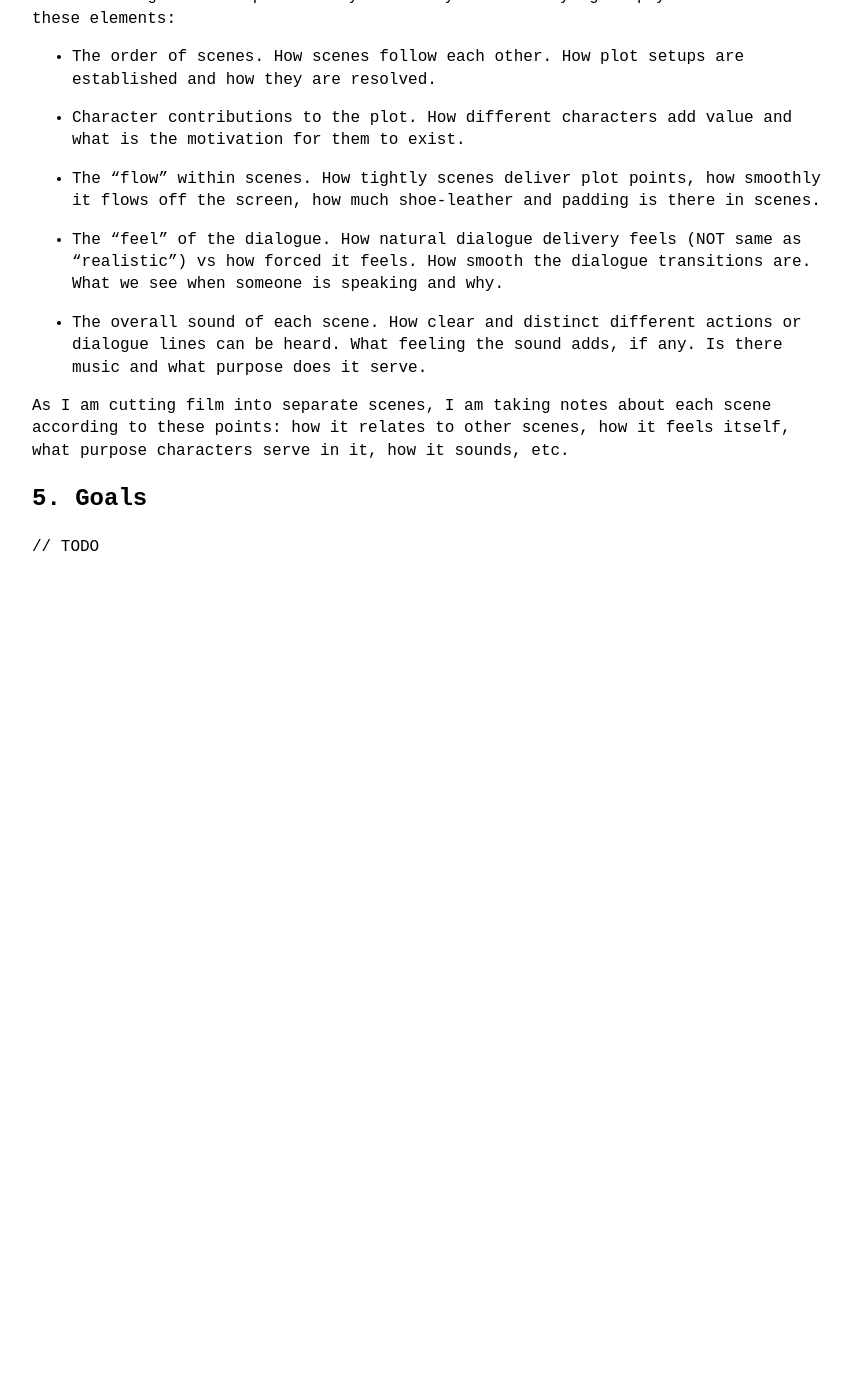
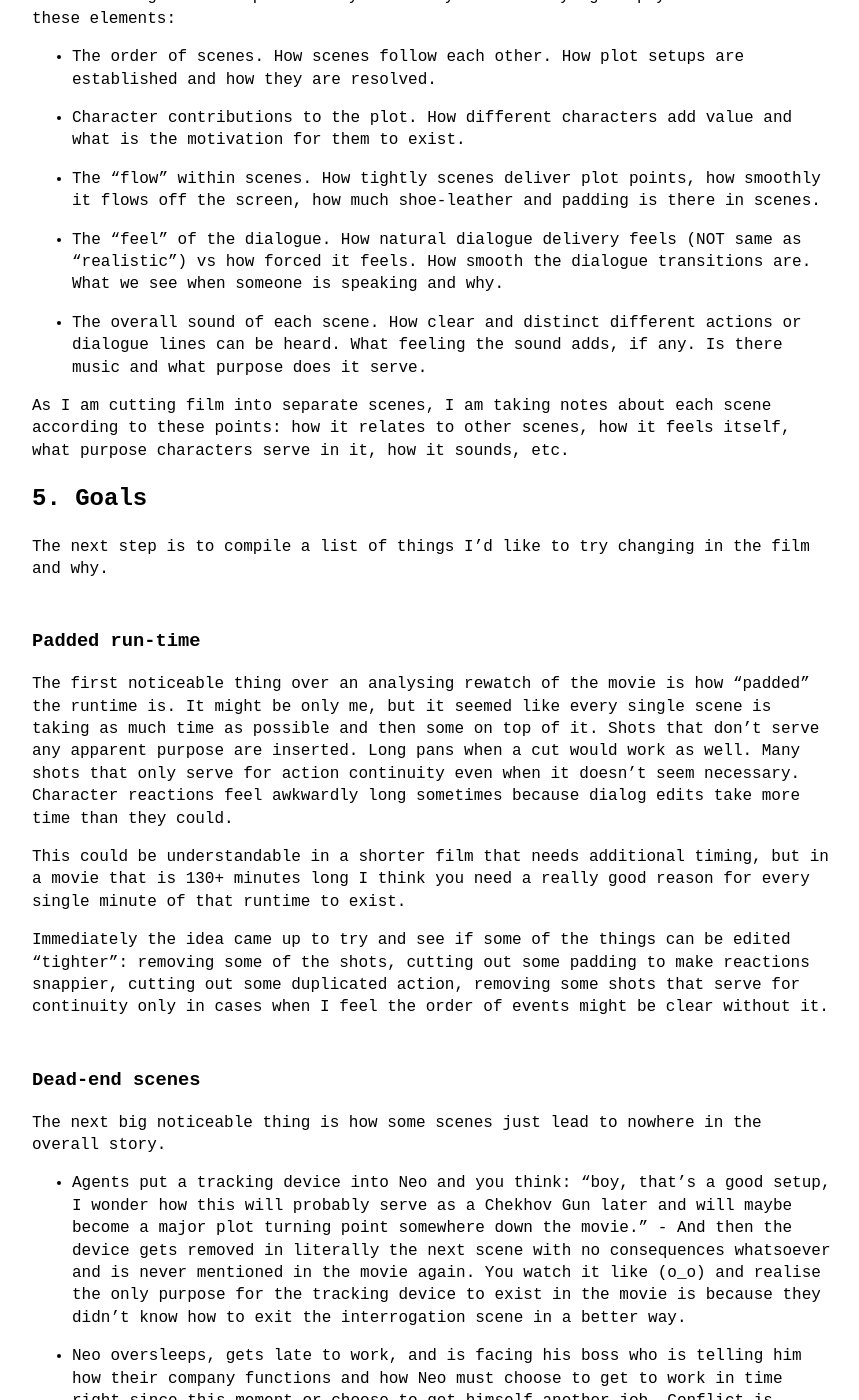
Before and after one commit to lzedith/lzedith.github.io, a Jekyll site: the page built from _posts/2023-10-22-matrix-1h.md, in a window 1280 px wide and 1400 px high, scrolled down 1603 px. Shown: the whole window, without its empty margins (208-1067 px from the left). Built offline with Jekyll 4.4.1, drawn with Linux system fonts in a browser that asks for light colours; before the commit the page ends 2209 px from its top, so only the background shows below that; some of the changed text lies outside the part shown.

Commit message:
content added

```diff
--- a/_posts/2023-10-22-matrix-1h.md
+++ b/_posts/2023-10-22-matrix-1h.md
@@ -3,6 +3,7 @@ layout: post
 title: "MATRIX (1999) / 1 hour recut"
 category: recut
 image: "/assets/previews/matrix-1h.jpg"
+description: Check out a one-hour long reedit of the matrix movie and read about the process of its creation. Film editing practice blog.
 ---
 
 <iframe class="embed" frameborder="0" src="https://mega.nz/embed/YzFXmYRA#HZKGQgtosKMvs4q-BFL8yn5GlYkyd6VR57xsmTFmKf0" allowfullscreen ></iframe>
@@ -50,4 +51,26 @@ As I am cutting film into separate scenes, I am taking notes about each scene ac
 
 # 5. Goals
 
+The next step is to compile a list of things I'd like to try changing in the film and why.
+
+### Padded run-time
+
+The first noticeable thing over an analysing rewatch of the movie is how “padded” the runtime is. It might be only me, but it seemed like every single scene is taking as much time as possible and then some on top of it. Shots that don’t serve any apparent purpose are inserted. Long pans when a cut would work as well. Many shots that only serve for action continuity even when it doesn’t seem necessary. Character reactions feel awkwardly long sometimes because dialog edits take more time than they could.
+
+This could be understandable in a shorter film that needs additional timing, but in a movie that is 130+ minutes long I think you need a really good reason for every single minute of that runtime to exist.
+
+Immediately the idea came up to try and see if some of the things can be edited “tighter”: removing some of the shots, cutting out some padding to make reactions snappier, cutting out some duplicated action, removing some shots that serve for continuity only in cases when I feel the order of events might be clear without it.
+
+### Dead-end scenes
+
+The next big noticeable thing is how some scenes just lead to nowhere in the overall story.
+
+- Agents put a tracking device into Neo and you think: “boy, that’s a good setup, I wonder how this will probably serve as a Chekhov Gun later and will maybe become a major plot turning point somewhere down the movie.” - And then the device gets removed in literally the next scene with no consequences whatsoever and is never mentioned in the movie again. You watch it like (o_o) and realise the only purpose for the tracking device to exist in the movie is because they didn’t know how to exit the interrogation scene in a better way.
+
+
+- Neo oversleeps, gets late to work, and is facing his boss who is telling him how their company functions and how Neo must choose to get to work in time right since this moment or choose to get himself another job. Conflict is getting established. Drama is being created. This is great stuff! And then both the work and the boss are never mentioned in the movie ever again. I get the symbolism of the boss telling Neo he must choose to find himself another job and Neo sorta does exactly that, but is it worth a whole minute of a monologue about a company that we never hear about ever again? Feels like there could be a more effective way to deliver that one line within the story.
+
+
+- Neo gets in the car and Switch tells him to pull up his shirt. When asked “why”, she acts like a crazy person and tells him basically to either obey her and ask no questions or get out, Neo says he is out and tries to exit the car, Trinity stops him and just says to trust them, and then Neo just says “ok then”, sits back and pulls the shirt right up. Not only this is completely mental behaviour, but also this is a pointless insert that changes nothing and gets all characters right back at the same exact point they were at before. They could have just said “there might be a tracking device on you, we need to check”.
+
 // TODO
```
